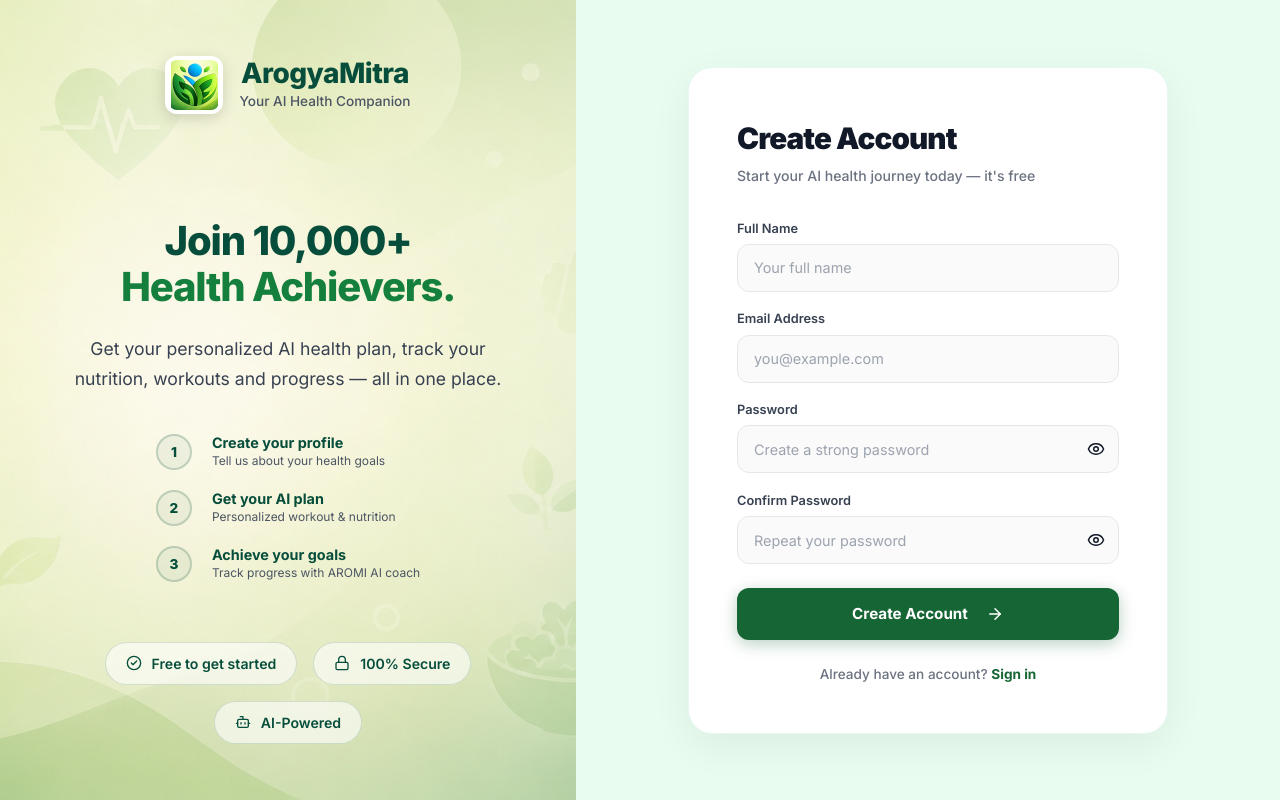
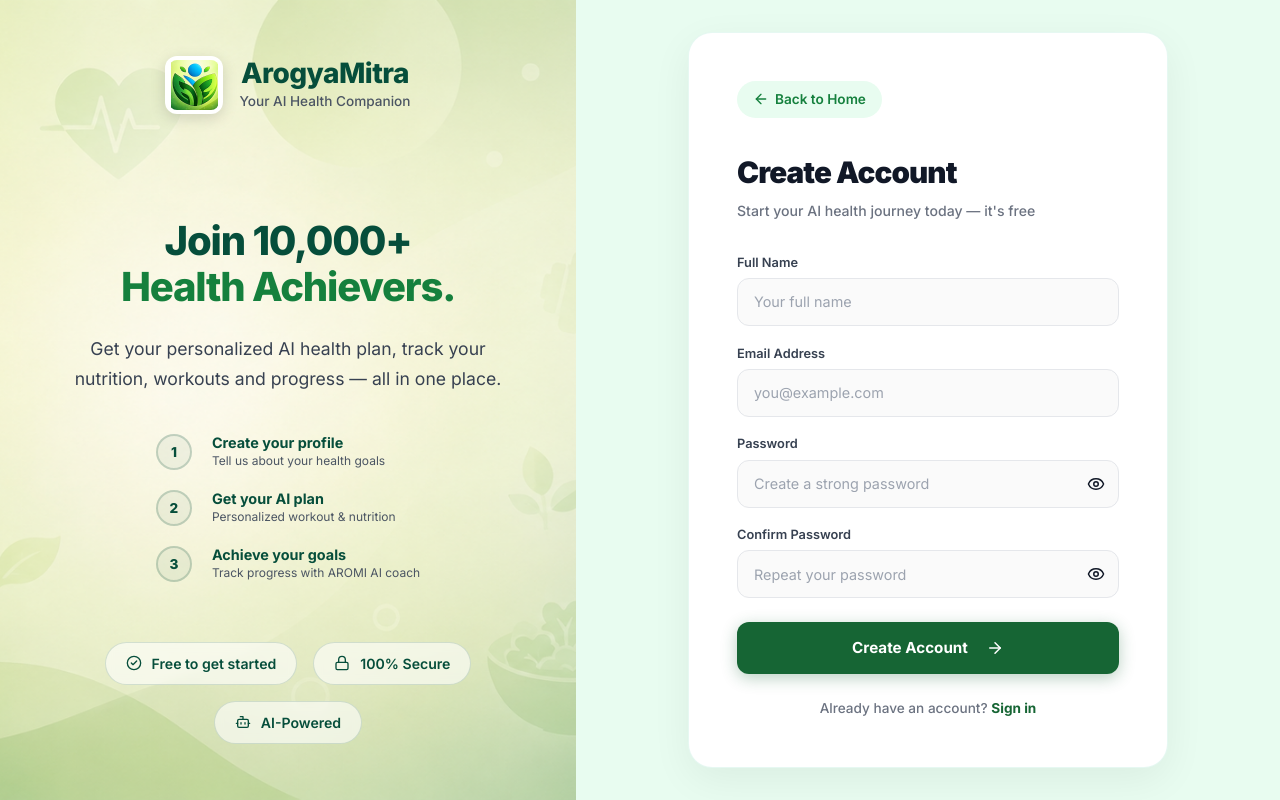
Before and after one commit to shahrozebaig/ArogyaMitra, a React (Create React App) app in the folder frontend/: page /register in a window 1280 px wide. Built offline with nearby package versions, Linux system fonts and the light colour scheme; no server answers.

Commit message:
Changed UIUX

```diff
--- a/frontend/src/pages/Register.js
+++ b/frontend/src/pages/Register.js
@@ -1,4 +1,4 @@
-import { CheckCircle2, Lock, Bot, Eye, EyeOff, ArrowRight } from "lucide-react";
+import { CheckCircle2, Lock, Bot, Eye, EyeOff, ArrowRight, ArrowLeft } from "lucide-react";
 import { useState } from "react";
 import { useNavigate, Link } from "react-router-dom";
 import API from "../api/axios";
@@ -15,9 +15,7 @@ function Register() {
   const [showConfirmPassword, setShowConfirmPassword] = useState(false);
   const [loading, setLoading] = useState(false);
   const navigate = useNavigate();
-
   const addToast = useToastStore((state) => state.addToast);
-
   const handleChange = (e) => {
     setFormData({ ...formData, [e.target.name]: e.target.value });
   };
@@ -41,8 +39,6 @@ function Register() {
   return (
     <div className="auth-root">
       <div className="auth-left">
-        <div className="auth-left-blob auth-left-blob-1" />
-        <div className="auth-left-blob auth-left-blob-2" />
         <Link to="/" className="auth-left-logo">
           <img src="/Logo.png" alt="ArogyaMitra" className="auth-left-logo-img" style={{ background: '#fff', borderRadius: 12, padding: 4 }} />
           <div>
@@ -58,6 +54,7 @@ function Register() {
           <p className="auth-left-desc">
             Get your personalized AI health plan, track your nutrition, workouts and progress — all in one place.
           </p>
+        </div>
         <div className="auth-steps">
           <div className="auth-step">
             <div className="auth-step-num">1</div>
@@ -81,7 +78,6 @@ function Register() {
             </div>
           </div>
         </div>
-        </div>
         <div className="auth-left-footer">
           <div className="auth-feature-pill"><CheckCircle2 size={16} /> Free to get started</div>
           <div className="auth-feature-pill"><Lock size={16} /> 100% Secure</div>
@@ -90,9 +86,12 @@ function Register() {
       </div>
       <div className="auth-right">
         <div className="auth-form-card">
+          <Link to="/" className="auth-back-btn">
+            <ArrowLeft size={16} /> Back to Home
+          </Link>
           <Link to="/" className="auth-mobile-logo">
-            <img src="/Logo.png" alt="ArogyaMitra" style={{ width: 36, height: 36, objectFit: "contain" }} />
-            <span className="auth-left-logo-name" style={{ fontSize: "1rem" }}>ArogyaMitra</span>
+            <img src="/Logo.png" alt="ArogyaMitra" style={{ width: 48, height: 48, objectFit: "contain", background: '#fff', borderRadius: 12, padding: 4, border: '1px solid #f3f4f6', boxShadow: '0 4px 12px rgba(0,0,0,0.05)' }} />
+            <span className="auth-mobile-logo-name">ArogyaMitra</span>
           </Link>
           <div className="auth-form-header">
             <h1 className="auth-form-title">Create Account</h1>
```
Lines whose indentation alone changed are shown as unchanged.
